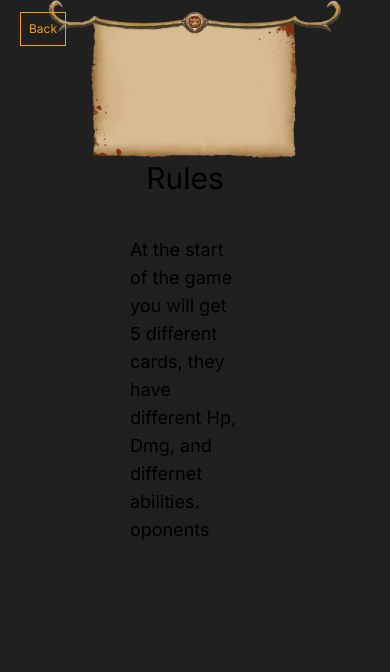
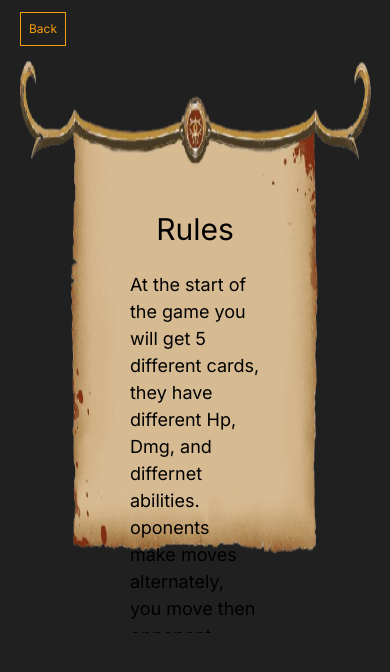
Before and after one commit to ioane-tech/ArenaGame, a Next.js app: page /rules in a window 390 px wide. Shown: the top 672 px of the page. Built offline with nearby package versions, Linux system fonts and the light colour scheme.

Commit message:
added responsive design and georgian text to rules

```diff
--- a/src/app/champData.tsx
+++ b/src/app/champData.tsx
@@ -15,8 +15,8 @@ export interface Champion {
 const champData: Champion[] = [
     {
         id:0,
-        img: '/assets/ironGard.jpeg',
-        name: "ironGard",
+        img: '/assets/IronGard.jpeg',
+        name: "IronGard",
         hp: 1500,
         damage: 200,
         abilityAvailable: true,
@@ -33,7 +33,7 @@ const champData: Champion[] = [
         damage: 250,
         abilityAvailable: true,
         description:{
-            geo:"პასივი: როდესაც განახორციელებს ნებისმიერ დარტყმას იმატებს 100 სიცოცხლეს.",
+            geo:"პასიური უნარი: როდესაც განახორციელებს ნებისმიერ დარტყმას იმატებს 100 სიცოცხლეს.",
             eng:'passive: When he makes demage he heals himself by 100 Hp.',
         }
     },
@@ -45,7 +45,7 @@ const champData: Champion[] = [
         damage: 200,
         abilityAvailable: true,
         description:{
-            geo:"პასივი: თუ მოწინააღმდეგე მოგიკლავს ნებისმიერ კარტს, იმ კონკრეტულ მოწინააღმდეგეს Revenger აკლებს 400 სიცოცხლეს ყოველ დარტყმაზე.",
+            geo:"პასიური უნარი: თუ მოწინააღმდეგე მოგიკლავს ნებისმიერ კარტს, იმ კონკრეტულ მოწინააღმდეგეს Revenger აკლებს 400 სიცოცხლეს ყოველ დარტყმაზე.",
             eng:'passive: if an enemy kills any of your card, on that enemy Revenger will cause 400 Dmg on every hit.',
         }
     },
@@ -57,7 +57,7 @@ const champData: Champion[] = [
         damage: 200,
         abilityAvailable: true,
         description:{
-            geo:"პასივი: როდესაც სიცოცხლე გაუხდება 700 ან ნაკლები, მასზე ყველა დარტყმა ნახევრდება.",
+            geo:"პასიური უნარი: როდესაც სიცოცხლე გაუხდება 700 ან ნაკლები, მასზე ყველა დარტყმა ნახევრდება.",
             eng:'passive: when he reaches 700 Hp or less, he tackes half Dmg on every hit.',
         }
     },
@@ -129,7 +129,7 @@ const champData: Champion[] = [
         damage: 200,
         abilityAvailable: true,
         description:{
-            geo:"პასივი: რამდენსაც დააკლებს მოწინააღმდეგე იმის ნახევარი თვითონაც აკლდება.",
+            geo:"პასიური უნარი: რამდენსაც დააკლებს მოწინააღმდეგე იმის ნახევარი თვითონაც აკლდება.",
             eng:'passive: As much as the opponent Demages Thornn, opponent also takes half of its Dmg.',
         }
     },
@@ -189,7 +189,7 @@ const champData: Champion[] = [
         damage: 200,
         abilityAvailable: true,
         description:{
-            geo:"პასივი: როდესაც ნებისმიერი მოწინააღმდეგე მოკვდება Ars იმატებს 200 სიცოცხლეს და დარტყმა ეზრდება 100 -ით, ეს ხდება იმდენჯერ რამდენჯერაც მოწინააღმდეგის კარტი მოკვდება.",
+            geo:"პასიური უნარი: როდესაც ნებისმიერი მოწინააღმდეგე მოკვდება Ars იმატებს 200 სიცოცხლეს და დარტყმა ეზრდება 100 -ით, ეს ხდება იმდენჯერ რამდენჯერაც მოწინააღმდეგის კარტი მოკვდება.",
             eng:'passive: When any opponent dies, Ars gains 200 Hp and increase Dmg by 100, this happens every time when the opponents card dies.',
         }
     },
@@ -213,7 +213,7 @@ const champData: Champion[] = [
         damage: 200,
         abilityAvailable: true,
         description:{
-            geo:"პასივი: როდესაც KingNolaran მოკლავს მოწინააღმდეგეს ყველა მოწინააღმდეგეს აკლდება 150 სიცოცხლე. თუ თვითნ მოკვდა KingNolaran ამ შემთხვევაში ყველა მოწინააღმდეგეს აკლდება 100 სიცოცხლე.",
+            geo:"პასიური უნარი: როდესაც KingNolaran მოკლავს მოწინააღმდეგეს ყველა მოწინააღმდეგეს აკლდება 150 სიცოცხლე. თუ თვითნ მოკვდა KingNolaran ამ შემთხვევაში ყველა მოწინააღმდეგეს აკლდება 100 სიცოცხლე.",
             eng:'Passive: When KingNolaran kills an opponent, all opponents will lose 150 Hp. If KingNolaran dies, all opponents lose 100 Hp.',
         }
     },
@@ -261,7 +261,7 @@ const champData: Champion[] = [
         damage: 150,
         abilityAvailable: true,
         description:{
-            geo:"შესაძლებლობა: რომელიმე მოწინააღმდეგეს აკლებს 300 სიცოცხლეს და იმატებს 200 სიცოცხლეს.  პასივი: ვინც დაარტყავს Magma- ს თვითონაც აკლდება 100 სიცოცხლე.",
+            geo:"შესაძლებლობა: რომელიმე მოწინააღმდეგეს აკლებს 300 სიცოცხლეს და იმატებს 200 სიცოცხლეს.  პასიური უნარი: ვინც დაარტყავს Magma- ს თვითონაც აკლდება 100 სიცოცხლე.",
             eng:'Ability: deals 300 Hp on one opponent and gains 200 Hp. Passive: Anyone that hits Magma also loses 100 Hp.',
         }
     },
--- a/src/app/globals.css
+++ b/src/app/globals.css
@@ -66,3 +66,25 @@ body{
         @apply w-40 border-amber-500 border-b;
     }
 }
+
+.rules-container{
+    height:100vh;
+    background-image: url("/assets/rulesScrool.png");
+    background-repeat: no-repeat;
+    background-position-x: center;
+    background-position-y: 60px;
+    background-size: 90vw clamp(500px, 80vh, 60vw);
+}
+
+.rules{
+    position: absolute;
+    top: max(25vh, 180px);
+    left: 33.333333%;
+    display: flex;
+    flex-direction: column;
+    gap: 1.5rem;
+    font-size: 1.125rem;
+    width: 33.333333%;
+    height: 50%;
+    overflow-y: auto;
+}
--- a/src/app/rules/page.tsx
+++ b/src/app/rules/page.tsx
@@ -1,4 +1,6 @@
 'use client'
+
+import '../globals.css'
 import React from 'react'
 import { useLanguage } from '../(Context)/LanguageContext'
 import Link from 'next/link'
@@ -8,7 +10,7 @@ function Rules() {
   const {language} = useLanguage()
 
   return (
-    <div>
+    <div className='rules-container'>
       <Link
         href='/'
         className="back_button"
@@ -16,8 +18,7 @@ function Rules() {
         {language === "geo"? "უკან" : "Back"}
       </Link>
 
-      <img className='ml-auto mr-auto w-3/4' src="/assets/rulesScrool.png" alt="" />
-      <div className='absolute top-40 left-1/3 flex flex-col gap-10 pr-5 text-gray text-lg w-1/3 h-96 overflow-y-auto'>
+      <div className='rules'>
 
         {
           language === "geo"?
@@ -25,22 +26,22 @@ function Rules() {
             <>
               <p className='text-bold text-3xl w-auto mr-auto ml-auto'>წესები</p>
               <p>
-                At the start of the game you will get 5 different cards, they have different Hp, Dmg, and differnet abilities.
-                oponents make moves alternately, you move then opponent moves.
+                თამაშის დაწყებისას მოთამაშეს ურიგდება 5 სხვადასხვა კარტი, რომლებსაც აქვთ განსხვავებული სიცოცხლე, დარტყმა
+                და განსხვავებული ძალები(განსაკუთრებული უნარები). მოთამაშეები აკეთებენ სვლას რიგრიგობით.
               </p>
 
               <p>
-                you cant use already used card in the same round. when round ends then you will have all cards available again.
-                round ends when all cards are played in both team.
+                მოთამაშეს არ შეუძლია გამოიყენოს ერთი კარტი რაუნდის განმავლობაში ორჯერ. როცა რაუნდი მორჩება ყველა კარტი კვლავ
+                ხელმისაწვდომი ხდება. რაუნდი მთავრდება როცა ორივე მოთამაშე გამოიყენებს ყველა კარტს.
               </p>
 
               <p>
-                each card can use its ability only once. if you want to have its ability again you have to kill opponents card with that card,
-                otherwise ability will not be reuseable.
+                კარტებს განსაკუთრებული უნარების გამოყენება შეუძლიათ ერთხელ და ეს შესაძლებლობა ეძლევათ კვლავ, როცა მოკლავენ
+                მოწინააღმდეგე კარტს.
               </p>
 
               <p>
-                some cards have passive abilities thet cant be used by you, but it uses that ability by itself.
+                ზოგიერთ კარტს აქვთ პასიური უნარი რომლებსაც არ სჭირდებათ ხელით გამოყენება, არამედ ისინი მუდამ მოქმედნი არიან.
               </p>
             </>
           )
```
